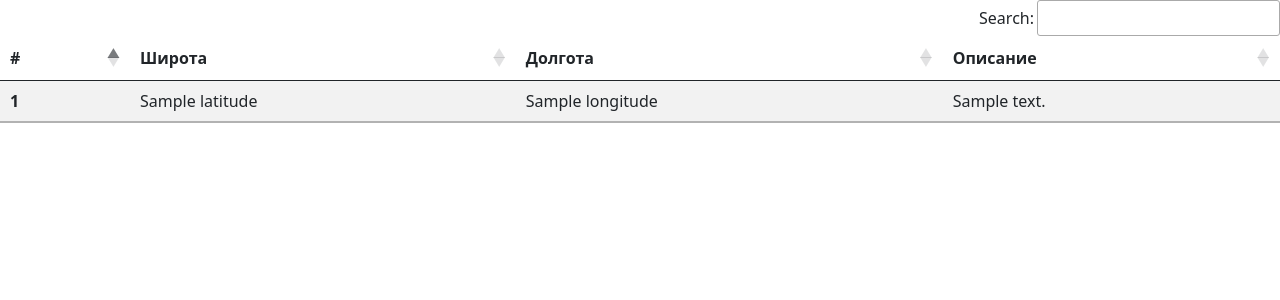
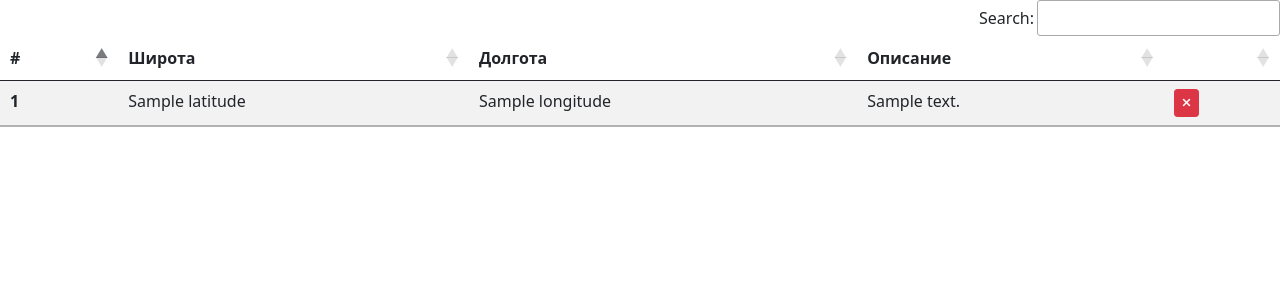
Before and after one commit to SasquatchMe/PizzaWindBot, a FastAPI app: template src/web/templates/geoposes.html in a window 1280 px wide. Shown: the part 56-356 px from the top of the page. Run offline with FastAPI, Linux system fonts and the light colour scheme; the template is opened without the code that fills it: most values are stand-ins (such as "Sample title", 1, 10 or a date in 2020); parts of the project's set-up code (start-up, migrations or seed data) failed here and were passed over; some libraries are stand-ins or nearby versions.

Commit message:
add update and delete views

```diff
--- a/src/web/static/style.css
+++ b/src/web/static/style.css
@@ -18,3 +18,8 @@
 .d-block {
     color: #111111;
 }
+
+.btn-danger.btn-sm {
+    font-size: 0.75rem; /* Меньший размер кнопки */
+    padding: 0.25rem 0.5rem; /* Уменьшенные отступы */
+}
--- a/src/web/templates/geoposes.html
+++ b/src/web/templates/geoposes.html
@@ -9,6 +9,7 @@
             <th scope="col">Широта</th>
             <th scope="col">Долгота</th>
             <th scope="col">Описание</th>
+            <th scope="col"></th>
         </tr>
         </thead>
         <tbody>
@@ -18,6 +19,15 @@
                 <td>{{ geopos.latitude }}</td>
                 <td>{{ geopos.longitude }}</td>
                 <td>{{ geopos.description }}</td>
+                <td>
+                    <!-- Удаление -->
+                    <form action="/site/geoposes/{{ geopos.id }}/delete" method="post" class="d-inline">
+                        <input type="hidden" name="method" value="DELETE">
+                        <button type="submit" class="btn btn-danger btn-sm" title="Удалить">
+                            <i class="fas fa-times"></i>
+                        </button>
+                    </form>
+                </td>
             </tr>
         {% endfor %}
         </tbody>
```
Also changed, not shown: src/web/views/router.py (+47 -34 lines).
